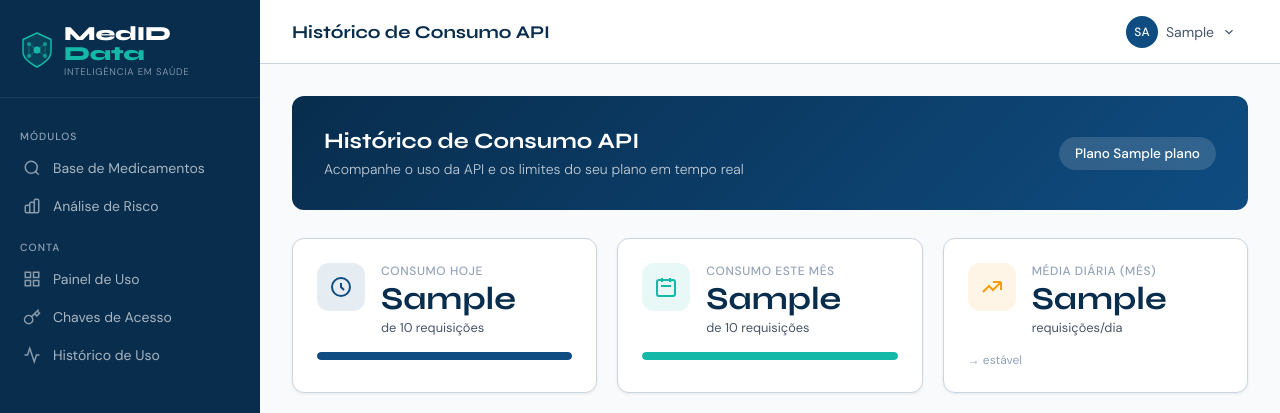
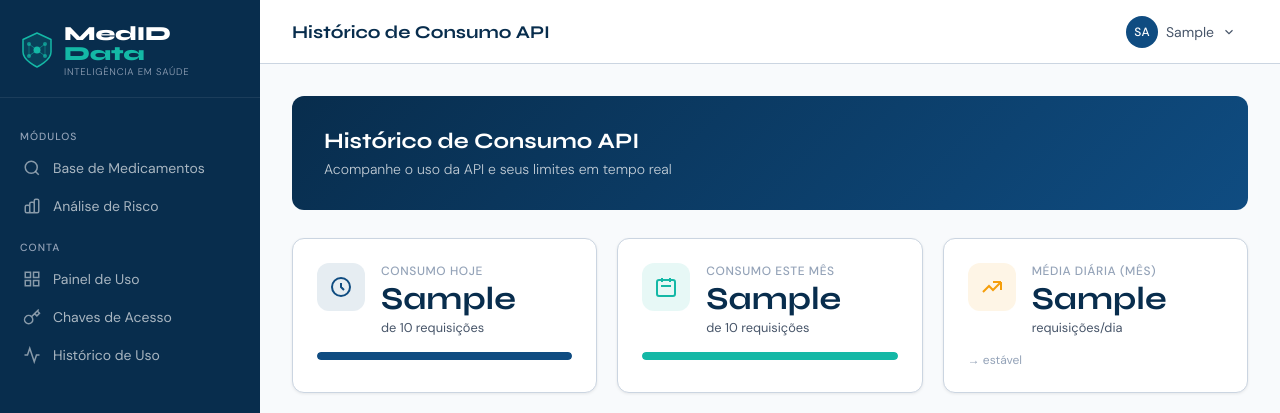
Before and after one commit to MedIdData/medid.data, a Python web app: template app/templates/consumo.html in a window 1280 px wide. Shown: the top 413 px of the page. Run offline with Jinja, Linux system fonts and the light colour scheme; the template is opened without the code that fills it: most values are stand-ins (such as "Sample title", 1, 10 or a date in 2020).

Commit message:
fix: corrigir limites em histórico de consumo e remover plano
- Removido 'Plano {{ plano }}' do hero de histórico
- Limites agora vêm direto de usuario.limite_diario/mensal
- Antes: pegava de plano (deprecated) - mostrava valores errados
- Agora: mostra limites configurados corretamente para o usuário
- Removido CSS .hero-plano (não usado)

Co-Authored-By: Claude Sonnet 4.5 <noreply@anthropic.com>

```diff
--- a/app/templates/consumo.html
+++ b/app/templates/consumo.html
@@ -28,14 +28,6 @@
     font-size: .875rem;
     color: rgba(255,255,255,.75);
     font-weight: 300;
-  }
-  .hero-plano {
-    padding: 8px 16px;
-    background: rgba(255,255,255,.15);
-    border-radius: var(--r-etiq);
-    font-size: .85rem;
-    font-weight: 500;
-    backdrop-filter: blur(10px);
   }
 
   /* ── Grid de métricas ────────────────────────────────────────────────── */
@@ -226,9 +218,8 @@
 <div class="consumo-hero">
   <div class="hero-info">
     <h2>Histórico de Consumo API</h2>
-    <p>Acompanhe o uso da API e os limites do seu plano em tempo real</p>
+    <p>Acompanhe o uso da API e seus limites em tempo real</p>
   </div>
-  <div class="hero-plano">Plano {{ plano }}</div>
 </div>
 
 <!-- Métricas principais -->
```
Also changed, not shown: app/routers/web.py (+2 -5 lines).
